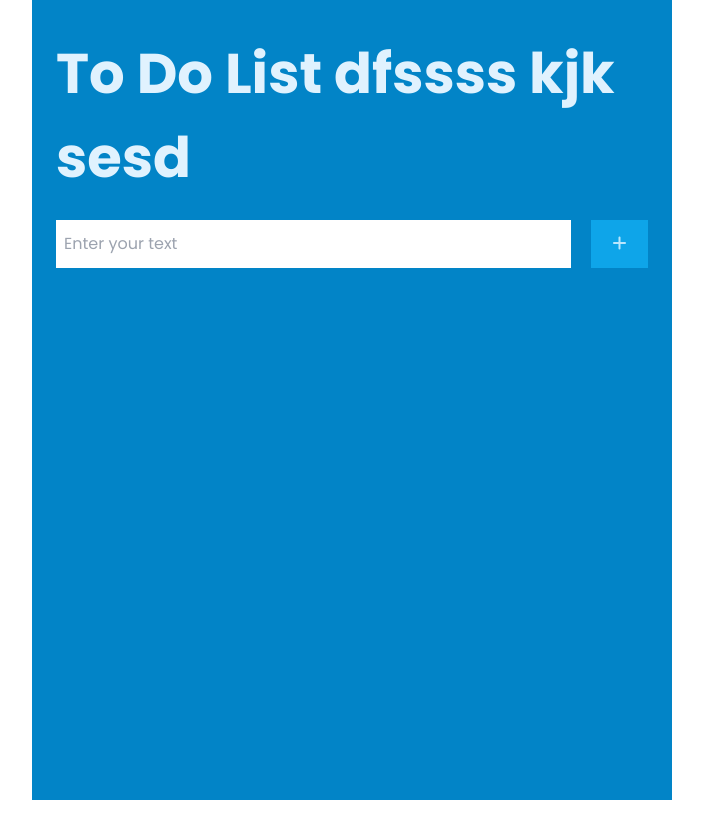
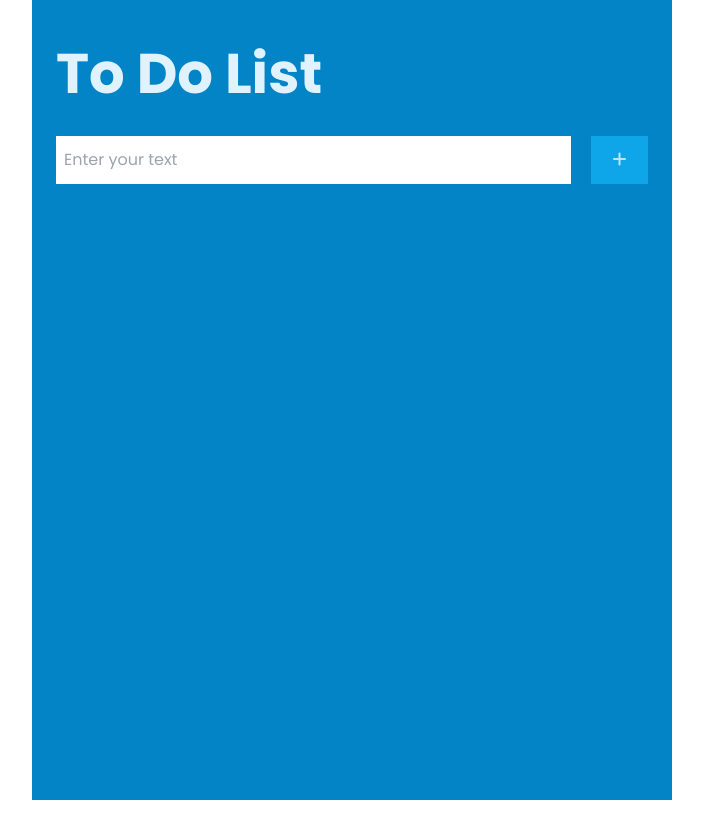
Before and after one commit to Esca16/todolist, a website built with Vite: page index.html in a window 1280 px wide. Shown: the whole page, without its empty margins (288-991 px from the left). After the commit the page ends 800 px from the top, so only its background shows below. Built offline with nearby package versions, Linux system fonts and the light colour scheme.

Commit message:
changed to origin

```diff
--- a/index.html
+++ b/index.html
@@ -15,7 +15,7 @@
     <main>
         <div class="w-full md:w-[80%] lg:w-[50%] bg-sky-600 h-screen mx-auto px-3 md:px-6 py-8">
             <div>
-                <h2 class="text-[56px] text-sky-100 font-bold">To Do List dfssss kjk sesd</h2>
+                <h2 class="text-[56px] text-sky-100 font-bold">To Do List</h2>
             </div>
             <form id="frm-task">
                 <div class="w-full flex items-center gap-2 md:gap-5 mt-5">
```
